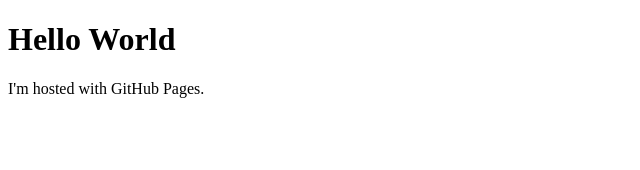
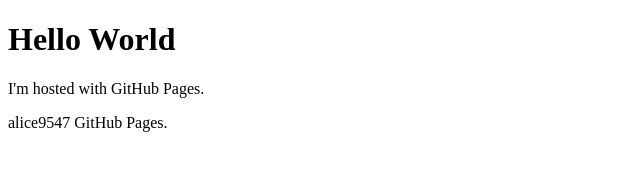
Before and after one commit to alice9547/alice9547.github.io, a plain HTML site: page index.html in a window 1280 px wide. Shown: the whole page, without its empty margins (0-640 px from the left). Drawn offline with Linux system fonts and the light colour scheme.

Commit message:
Update index.html

```diff
--- a/index.html
+++ b/index.html
@@ -3,5 +3,6 @@
 <body>
 <h1>Hello World</h1>
 <p>I'm hosted with GitHub Pages.</p>
+<p>alice9547 GitHub Pages.</p>
 </body>
 </html>
```
